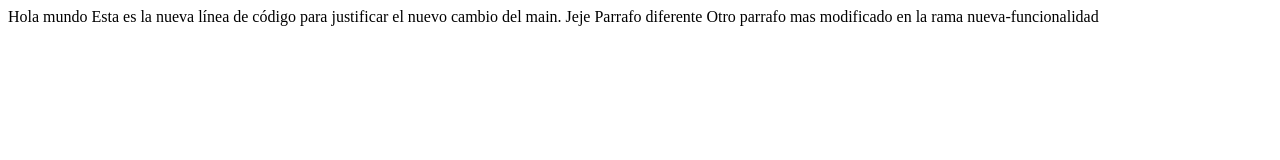
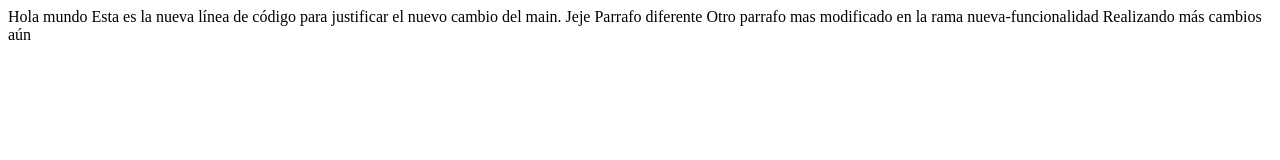
Before and after one commit to RaLoGu83/PruebasGit, a plain HTML site: page index.html in a window 1280 px wide. Drawn offline with Linux system fonts and the light colour scheme.

Commit message:
new line

```diff
--- a/index.html
+++ b/index.html
@@ -12,5 +12,8 @@
 
     Parrafo diferente
     Otro parrafo mas modificado en la rama nueva-funcionalidad
+
+    Realizando más cambios aún
+
 </body>
 </html>
```
